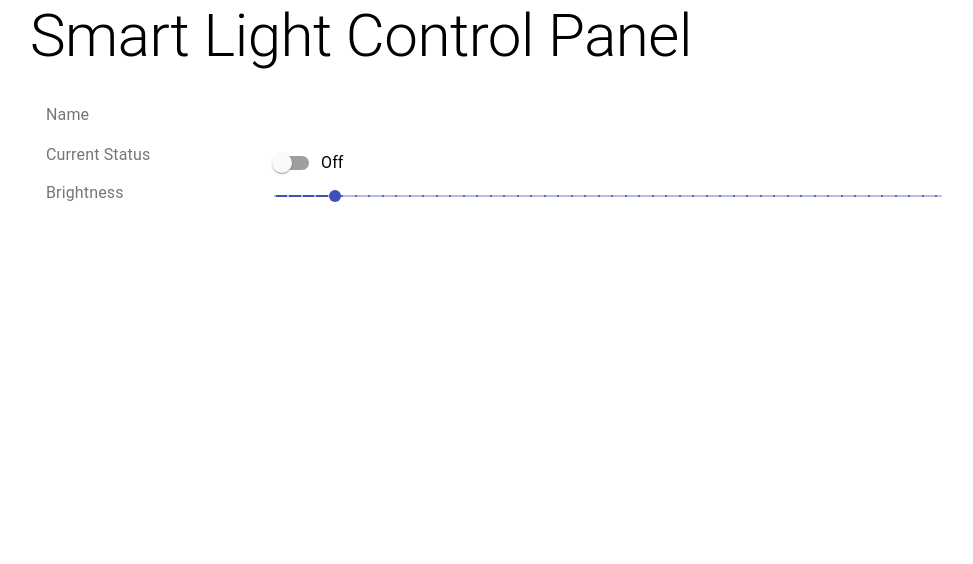
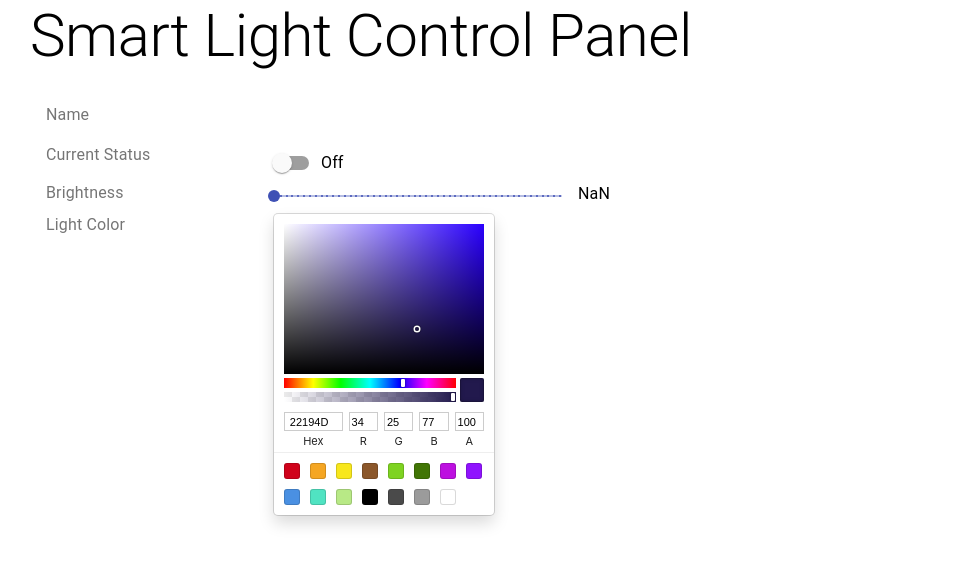
Before and after one commit to BranLim/iot-smart-light-frontend, a React (Create React App) app: page / in a window 1280 px wide. Shown: the top 564 px of the page, without its empty margins (154-1127 px from the left). Built offline with nearby package versions, Linux system fonts and the light colour scheme; no server answers.

Commit message:
Refactor codes. Start implementation of color picker.

```diff
--- a/package.json
+++ b/package.json
@@ -7,14 +7,16 @@
     "@testing-library/jest-dom": "^5.14.1",
     "@testing-library/react": "^11.2.7",
     "@testing-library/user-event": "^12.8.3",
+    "axios": "^0.21.1",
     "prettifier": "^0.4.0",
     "react": "^17.0.2",
+    "react-color": "2.19.3",
     "react-dom": "^17.0.2",
     "react-scripts": "4.0.3",
     "web-vitals": "^1.1.2"
   },
   "scripts": {
-    "start": "react-scripts start",
+    "start": "PORT=8080 react-scripts start",
     "build": "react-scripts build",
     "test": "react-scripts test",
     "eject": "react-scripts eject"
--- a/src/components/ControlPanelContent.js
+++ b/src/components/ControlPanelContent.js
@@ -1,9 +1,34 @@
-import React, {useState} from "react";
-import {Box, FormControlLabel, FormGroup, FormLabel, Grid, Slider, Switch} from "@material-ui/core";
+import React, {useEffect, useState} from 'react';
+import {Box, FormControlLabel, FormGroup, FormLabel, Grid, Slider, Switch, Typography} from '@material-ui/core';
+import {updateLightState, updateLightBrightness, fetchLightStatus} from "../services/SmartLightsApi";
+import {SketchPicker} from 'react-color'
 
 export const ControlPanelContent = () => {
 
-    const [lightState, setLightState] = useState(0);
+    const [light, setLight] = useState({name: '', state: 0, brightness: 0, pixels: []});
+
+    const handleSwitchToggle = (evt) => {
+        if (evt.target.checked) {
+            updateLightState(light.id, 1, () => fetchLightStatus(updateLight));
+            return;
+        }
+        updateLightState(light.id, 0, () => fetchLightStatus(updateLight));
+    };
+
+    const handleSliderValueChanged = (evt, value) => {
+        updateLightBrightness(light.id, value, () => fetchLightStatus(updateLight));
+    };
+
+    const updateLight = (light) => {
+        setLight(light);
+    }
+
+    useEffect(() => {
+        const retrieveLightStatus = async () => {
+            await fetchLightStatus(updateLight);
+        }
+        retrieveLightStatus();
+    }, []);
 
     return (<Box ml={2} pt={4}>
         <form>
@@ -13,7 +38,9 @@ export const ControlPanelContent = () => {
                         <FormLabel>Name</FormLabel>
                     </Grid>
                     <Grid>
-
+                        <Typography variant='body1'>
+                            {light?.name}
+                        </Typography>
                     </Grid>
                 </Grid>
 
@@ -27,16 +54,10 @@ export const ControlPanelContent = () => {
                     <Grid item sm={9}>
                         <FormControlLabel id="lightSwitch" margin="normal" fullwidth="true" margin="normal"
                                           control={
-                                              <Switch onChange={(evt) => {
-                                                  if (evt.target.checked) {
-                                                      setLightState(1);
-
-                                                      return;
-                                                  }
-                                                  setLightState(0);
-                                              }}/>
+                                              <Switch onChange={(evt) => handleSwitchToggle(evt)}
+                                                      checked={light.state === 1}/>
                                           }
-                                          label={lightState === 1 ? "On" : "Off"} labelPlacement="end"/>
+                                          label={light.state === 1 ? "On" : "Off"} labelPlacement="end"/>
                     </Grid>
                 </Grid>
             </FormGroup>
@@ -45,17 +66,33 @@ export const ControlPanelContent = () => {
                     <Grid item sm={3}>
                         <FormLabel>Brightness</FormLabel>
                     </Grid>
-                    <Grid item sm={9}>
-                        <Slider defaultValue={10}
+                    <Grid item sm={4}>
+                        <Slider key={`slider-${light.brightness}`}
+                                defaultValue={light.brightness}
                                 aria-labelledby="discrete-slider-small-steps"
                                 step={2}
                                 marks
                                 min={1}
                                 max={100}
-                                valueLabelDisplay="auto"></Slider>
+                                valueLabelDisplay="auto"
+                                onChangeCommitted={(evt, value) => handleSliderValueChanged(evt, value)}></Slider>
+                    </Grid>
+                    <Grid item sm={5}>
+                        <Typography variant='body1'>
+                            {light?.brightness || 'NaN'}
+                        </Typography>
                     </Grid>
                 </Grid>
-
+            </FormGroup>
+            <FormGroup>
+                <Grid container spacing={2}>
+                    <Grid item sm={3}>
+                        <FormLabel>Light Color</FormLabel>
+                    </Grid>
+                    <Grid item sm={9}>
+                        <SketchPicker></SketchPicker>
+                    </Grid>
+                </Grid>
             </FormGroup>
         </form>
     </Box>);
--- a/src/index.js
+++ b/src/index.js
@@ -2,7 +2,6 @@ import React from 'react';
 import ReactDOM from 'react-dom';
 import './index.css';
 import App from './App';
-import reportWebVitals from './reportWebVitals';
 
 ReactDOM.render(
   <React.StrictMode>
@@ -10,8 +9,3 @@ ReactDOM.render(
   </React.StrictMode>,
   document.getElementById('root')
 );
-
-// If you want to start measuring performance in your app, pass a function
-// to log results (for example: reportWebVitals(console.log))
-// or send to an analytics endpoint. Learn more: https://bit.ly/CRA-vitals
-reportWebVitals();
--- /dev/null
+++ b/src/services/SmartLightsApi.js
@@ -0,0 +1,33 @@
+import axios from 'axios';
+
+const serverUrl = "http://localhost:3000/smartlights";
+
+export const updateLightState = async (lightId, lightState, callback) => {
+
+    const state = lightState === 1 ? 'on' : 'off';
+    const api = `${serverUrl}/api/v1/lights/${state}`;
+    axios.post(api, {"id": lightId})
+        .then(async (response) => {
+            await callback();
+        });
+
+}
+
+export const updateLightBrightness = async (lightId, brightness, callback) => {
+    const api = `${serverUrl}/api/v1/lights/brightness`;
+    axios.post(api, {"id": lightId, "brightness": brightness})
+        .then(async (response) => {
+            await callback();
+        });
+};
+
+export const fetchLightStatus = async(updateLight) => {
+    axios.get(`${serverUrl}/api/v1/lights/status`)
+        .then((response) => {
+            const light = response.data;
+            if (!light) {
+                return;
+            }
+            updateLight(light);
+        });
+}
```
Also changed, not shown: 1 other file (tests, documents, lock files or other folders).
